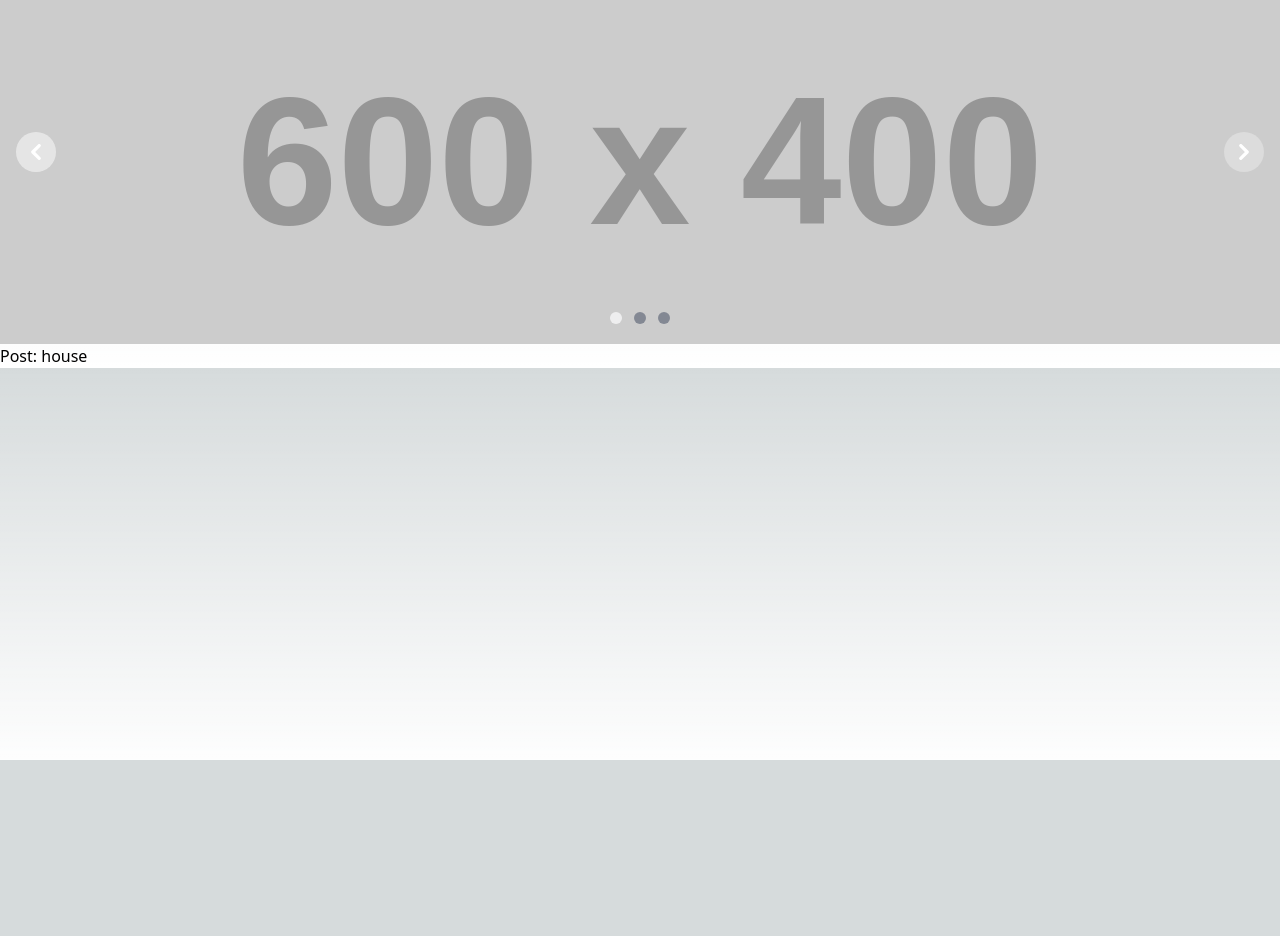
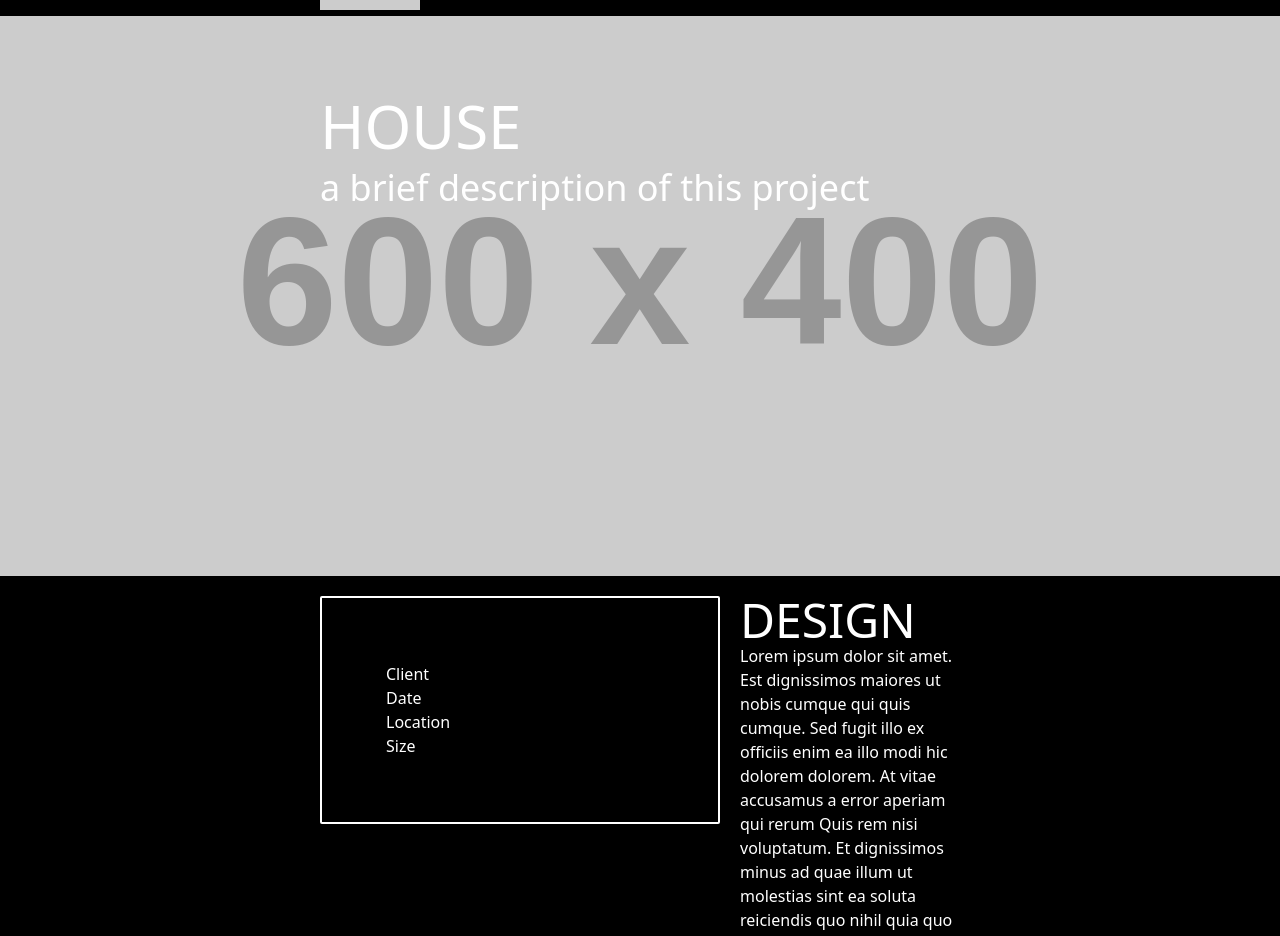
Before and after one commit to VanessaKostadinova/pdarch-site, a Next.js app: page /projects/house in a window 1280 px wide. Shown: the part 40-976 px from the top of the page. Before the commit the page ends 800 px from the top, so only its background shows below. Built offline with nearby package versions, Linux system fonts and the light colour scheme.

Commit message:
renamed things and added content to the projects pages

```diff
--- a/src/components/main-page/text-content.tsx
+++ b/src/components/main-page/text-content.tsx
@@ -2,7 +2,7 @@
 import React, {useState} from "react"
 import Link from "next/link"
 
-export default function MainContent() {
+export default function TextContent() {
     return (
         <div className='text-white'>
             <p>
--- a/src/content/projects/house.json
+++ b/src/content/projects/house.json
@@ -1,5 +1,6 @@
 {
     "title": "house",
+    "subtitle": "a brief description of this project",
     "carouselImages": [
         {"src": "https://placehold.co/600x400/000000/FFF", "alt": "blackbg"},
         {"src": "https://placehold.co/600x400/555555/FFF", "alt": "greybg"},
--- a/src/pages/projects/[name].tsx
+++ b/src/pages/projects/[name].tsx
@@ -1,26 +1,61 @@
 import { useRouter } from 'next/router'
 import { promises as fs } from 'fs'
 import path from 'path'
-import Carousel from '@/components/images/carousel';
 import '@/app/globals.css'
+import Navbar from '@/components/navbar';
+import { EmblaCarousel } from '@/components/images/carousel/embla-carousel';
+import SubTitle from '@/components/main-page/sub-title';
 
 type PropContent = {
   title: string;
+  subtitle: string;
   carouselImages: {src: string, alt: string}[]
 }
 
 export default function Page( props: PropContent) {
   const router = useRouter();
-    const images = [
-      {src: "https://placehold.co/600x400/000000/FFF", alt: "/"},
-      {src: "https://placehold.co/600x400/555555/FFF", alt: "/about"},
-      {src: "https://placehold.co/600x400/FFFFFF/000", alt: "/contact"}
-  ];
+
   console.log(props)
   return (
     <main>
-        <Carousel images={ props.carouselImages }></Carousel>
-        <p>Post: { props.title }</p>
+      <div className="bg-black flex flex-col items-center">
+        <div className='w-full md:w-4/5 lg:w-2/3 xl:w-1/2 px-4 md:px-0'>
+          <Navbar />
+          <div className="absolute z-10">
+            <div className="my-20">
+                <h1 className="text-white uppercase text-6xl my-3">{ props.title }</h1>
+                <h2 className="text-white text-4xl my-3">{ props.subtitle }</h2>
+            </div>
+          </div>
+        </div>
+        <div className='h-[calc(100vh-15rem)]'>
+          <EmblaCarousel images={props.carouselImages} />
+        </div>
+        <div className='my-5 w-full md:w-4/5 lg:w-2/3 xl:w-1/2 px-4 md:px-0'>
+          <div className='flex'>
+            <div className="w-[25rem] mr-5 shrink-0 h-fit p-16 border border-2 rounded-sm border-white">
+              <p className='text-white'>
+                Client<br />
+                Date<br />
+                Location<br />
+                Size<br />
+              </p>
+            </div>
+            <div className='flex flex-col'>
+              <h2 className="text-white text-5xl">DESIGN</h2>
+              <p className='text-white'>
+                Lorem ipsum dolor sit amet. Est dignissimos maiores ut nobis cumque qui quis cumque. Sed fugit illo ex officiis enim ea illo modi hic dolorem dolorem.
+                At vitae accusamus a error aperiam qui rerum Quis rem nisi voluptatum. Et dignissimos minus ad quae illum ut molestias sint ea soluta reiciendis quo nihil quia quo veritatis quas.
+              </p>
+            </div>
+          </div>
+        </div>
+      </div>
+      <div className="bg-white">
+          <div className="flex flex-col py-4 items-center justify-items-center px-20">
+            <h2 className="self-center text-5xl mb-8">DEMO</h2>
+          </div>
+        </div>
     </main>
   )
 }
```
Also changed, not shown: package.json (+6 -5 lines). Lines whose indentation alone changed are shown as unchanged.
